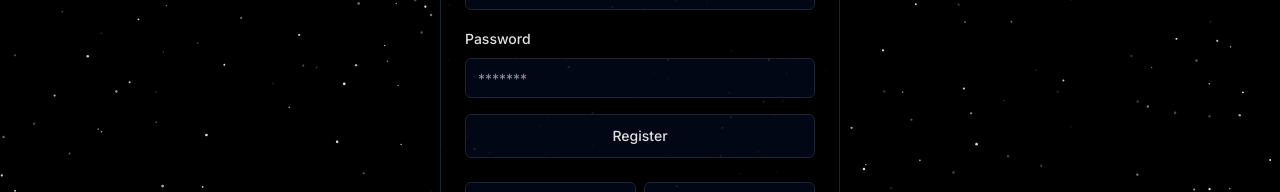
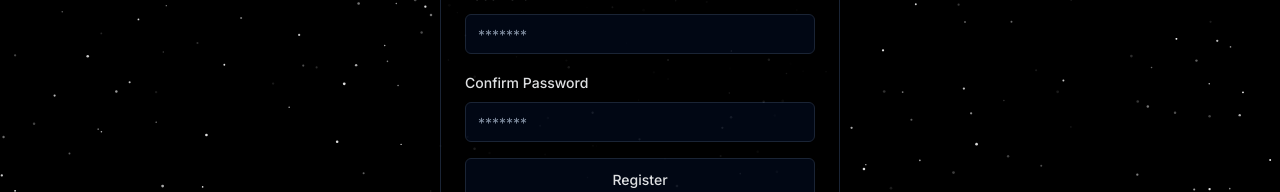
Before and after one commit to Neon-20/Authify, a Next.js app: page /auth/register in a window 1280 px wide. Shown: the part 376-568 px from the top of the page. Built offline with nearby package versions, Linux system fonts and the light colour scheme; no server answers.

Commit message:
feat: added extra confirmation of confirm_password in register

```diff
--- a/actions/register.ts
+++ b/actions/register.ts
@@ -16,9 +16,16 @@ export const Register = async(values:z.infer<typeof RegisterSchema>) =>{
             error:"Invalid Fields"
         }
     }
-    const {email,name,password} = validatedFields.data;
+    const {email,name,password,confirm_password} = validatedFields.data;
+
+    if(confirm_password!==password){
+        return{
+            error:"Invalid Credentials"
+        }
+    }
+
     const hashedPassword = await bcrypt.hash(password,10);
-
+    const hashedConfirmPassword = await bcrypt.hash(confirm_password,10);
     const existingUser = await getUserByEmail(email);
 
     if(existingUser){
@@ -27,11 +34,13 @@ export const Register = async(values:z.infer<typeof RegisterSchema>) =>{
         }
     }
 
+
     await db.user.create({
         data:{
             name,
             email,
-            password:hashedPassword
+            password:hashedPassword,
+            confirm_password:hashedConfirmPassword,
         }
     })
 
--- a/components/auth/register-form.tsx
+++ b/components/auth/register-form.tsx
@@ -32,6 +32,7 @@ export const RegisterForm = () => {
         defaultValues:{
             email:"",
             password:"",
+            confirm_password:"",
             name:""
         }
     })
@@ -128,6 +129,29 @@ export const RegisterForm = () => {
                 </FormItem>
             )}
             />
+            <FormField
+            control={form.control}
+            name="confirm_password"
+            render={({field})=>(
+                <FormItem>
+                    <FormLabel>
+                        Confirm Password
+                    </FormLabel>
+                    <FormControl>
+                        <Input
+                        className="cursor-pointer backdrop-blur-sm
+                        focus-visible:ring-1
+                        focus-visible:ring-offset-0"
+                        {...field}
+                        type="password"
+                        placeholder="*******"
+                        disabled = {isPending}
+                        />
+                    </FormControl>
+                    <FormMessage/>
+                </FormItem>
+            )}
+            />
             {/* </div> */}
             <FormError message = {error}/>
             <FormSuccess message = {success}/>
--- a/schema/index.ts
+++ b/schema/index.ts
@@ -50,6 +50,9 @@ export const RegisterSchema = z.object({
 password:z.string().min(6,{
     message:"Minimum characters should be 6"
 }),
+confirm_password:z.string().min(6,{
+    message:"Minimum characters should be 6"
+}),
 
 name:z.string().min(1,{
     message:"Name is required"
```
Also changed, not shown: 1 other file (tests, documents, lock files or other folders).
